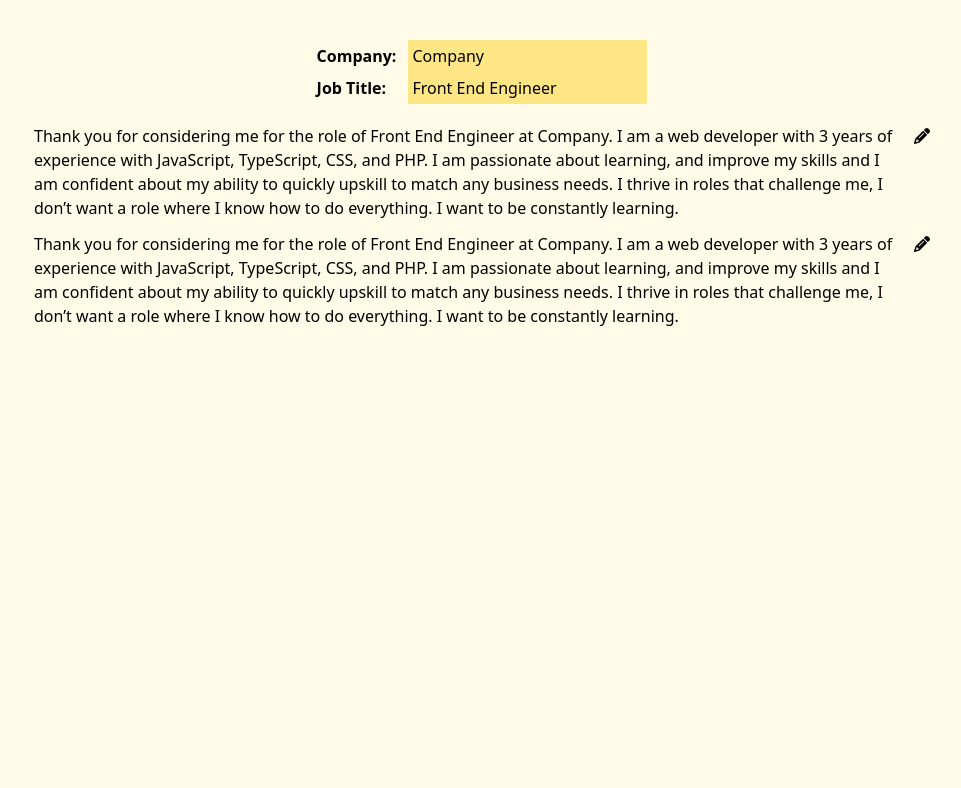
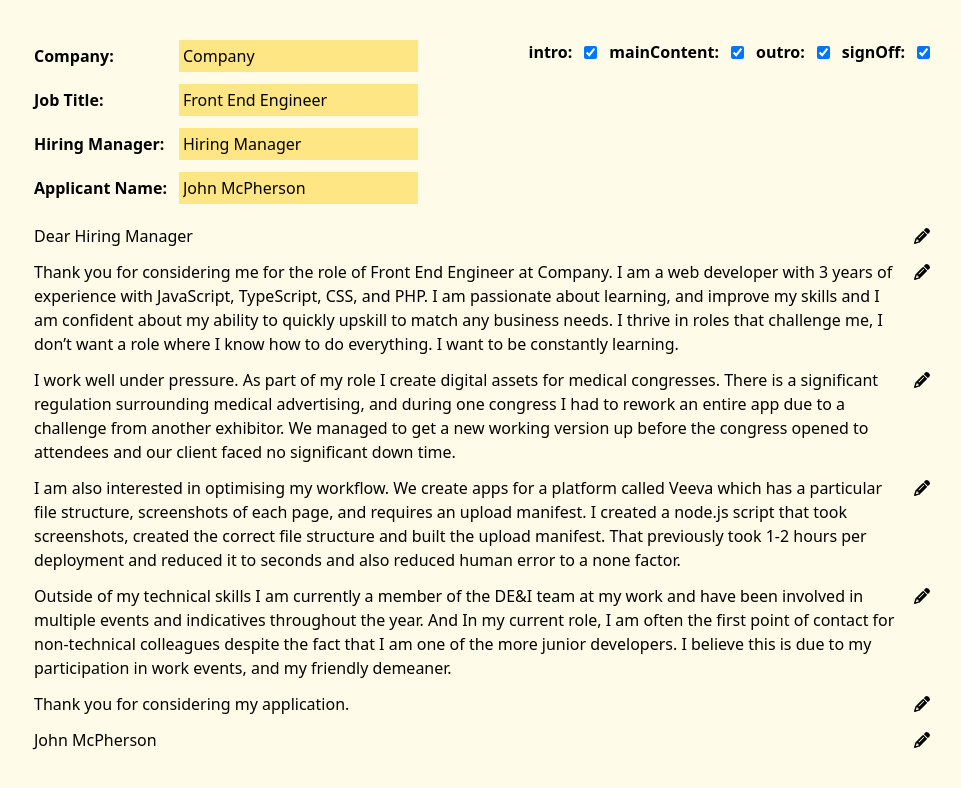
Before and after one commit to John-McPherson/cover_letter_writer, a React (Vite) app: page / in a window 1280 px wide. Shown: the top 788 px of the page, without its empty margins (158-1119 px from the left). Built offline with nearby package versions, Linux system fonts and the light colour scheme.

Commit message:
add checkboxes to conditional render content

```diff
--- a/src/App.tsx
+++ b/src/App.tsx
@@ -2,40 +2,124 @@ import { useState } from "react";
 import appData from "./data/data";
 
 import EditableText from "./Components/EditableText/EditableText";
-import TextInput from "./Components/Controls/TextInput";
+import Input from "./Components/Controls/Input";
+import Checkbox from "./Components/Controls/checkbox";
 function App() {
+  const initialLayout: { [key: string]: boolean } = {};
+  Object.keys(appData).forEach((key) => {
+    initialLayout[key] = true;
+  });
+
   const [company, setCompany] = useState("Company");
   const [jobTitle, setJobTitle] = useState("Front End Engineer");
+  const [hiringManager, setHiringManager] = useState("Hiring Manager");
+  const [applicantName, setApplicantName] = useState("John McPherson");
+  const [layout, setLayout] = useState(initialLayout);
 
-  console.log(appData);
+  const handleCheck = (key: string) => {
+    setLayout((prevState) => {
+      const newState = {
+        ...prevState,
+        [key]: !prevState[key as keyof typeof layout],
+      };
+      return newState;
+    });
+  };
+
   return (
     <main className="bg-yellow-50 min-w-screen min-h-screen flex flex-col items-center py-10 gap-5">
-      <section id="controls">
-        <TextInput
+      <section
+        id="controls"
+        className="flex justify-between w-10/12 max-w-4xl gap-3"
+      >
+        <div className="flex flex-col gap-3">
+          <Input
             name={"company"}
             label="Company"
             value={company}
             onChange={(newValue) => setCompany(newValue)}
           />
-        <TextInput
+          <Input
             name={"jobTitle"}
             label="Job Title"
             value={jobTitle}
             onChange={(newValue) => setJobTitle(newValue)}
           />
+          <Input
+            name={"hiringManager"}
+            label="Hiring Manager"
+            value={hiringManager}
+            onChange={(newValue) => setHiringManager(newValue)}
+          />
+          <Input
+            name={"Applicant Name"}
+            label="Applicant Name"
+            value={applicantName}
+            onChange={(newValue) => setApplicantName(newValue)}
+          />
+        </div>
+        <div className="flex gap-3 flex-wrap items-start">
+          {Object.keys(layout).map((key: string, index) => {
+            return (
+              <Checkbox
+                key={index}
+                name={key}
+                label={key}
+                value={layout[key as keyof typeof layout]}
+                onChange={() => handleCheck(key)}
+              />
+            );
+          })}
+        </div>
       </section>
 
       <section id="output" className="flex flex-col w-10/12 max-w-4xl gap-3">
+        {layout.intro &&
+          appData.intro.map((content, index) => (
             <EditableText
-          text={appData.intro[0]}
+              key={`intro-${index}`}
+              text={content}
               jobTitle={jobTitle}
               company={company}
-        ></EditableText>
+              hiringManager={hiringManager}
+              applicantName={applicantName}
+            />
+          ))}
+        {layout.mainContent &&
+          appData.mainContent.map((content, index) => (
             <EditableText
-          text={appData.intro[0]}
+              key={`maincontent-${index}`}
+              text={content}
               jobTitle={jobTitle}
               company={company}
-        ></EditableText>
+              hiringManager={hiringManager}
+              applicantName={applicantName}
+            />
+          ))}
+
+        {layout.outro &&
+          appData.outro.map((content, index) => (
+            <EditableText
+              key={`outro-${index}`}
+              text={content}
+              jobTitle={jobTitle}
+              company={company}
+              hiringManager={hiringManager}
+              applicantName={applicantName}
+            />
+          ))}
+
+        {layout.signOff &&
+          appData.signOff.map((content, index) => (
+            <EditableText
+              key={`signoff-${index}`}
+              text={content}
+              jobTitle={jobTitle}
+              company={company}
+              hiringManager={hiringManager}
+              applicantName={applicantName}
+            />
+          ))}
       </section>
     </main>
   );
--- /dev/null
+++ b/src/Components/Controls/Checkbox.tsx
@@ -0,0 +1,28 @@
+const Checkbox = ({
+  onChange,
+  name,
+  label,
+  value,
+}: {
+  onChange: () => void;
+  name: string;
+  label: string;
+  value: boolean;
+}) => {
+  return (
+    <div className="flex gap-3 items-center justify-between">
+      <label htmlFor={name}>
+        <b>{label}:</b>
+      </label>
+      <input
+        type="checkbox"
+        name={name}
+        checked={value}
+        className="bg-amber-200 p-1"
+        onChange={() => onChange()}
+      />
+    </div>
+  );
+};
+
+export default Checkbox;
--- a/src/Components/Controls/TextInput.tsx
+++ b/src/Components/Controls/Input.tsx
@@ -1,13 +1,15 @@
-const TextInput = ({
+const Input = ({
   onChange,
   name,
   label,
   value,
+  type = "text",
 }: {
   onChange: (value: string) => void;
   name: string;
   label: string;
-  value: string;
+  value?: string;
+  type?: string;
 }) => {
   return (
     <div className="flex gap-3 items-center justify-between">
@@ -15,7 +17,7 @@ const TextInput = ({
         <b>{label}:</b>
       </label>
       <input
-        type="text"
+        type={type}
         name={name}
         defaultValue={value}
         className="bg-amber-200 p-1"
@@ -25,4 +27,4 @@ const TextInput = ({
   );
 };
 
-export default TextInput;
+export default Input;
--- a/src/Components/EditableText/EditableText.tsx
+++ b/src/Components/EditableText/EditableText.tsx
@@ -6,11 +6,19 @@ interface Props {
   text: string;
   company: string;
   jobTitle: string;
+  applicantName: string;
+  hiringManager: string;
 }
 
 const classes = `w-full `;
 
-const EditableText = ({ text, company, jobTitle }: Props) => {
+const EditableText = ({
+  text,
+  company,
+  jobTitle,
+  applicantName,
+  hiringManager,
+}: Props) => {
   const [content, setContent] = useState(text);
   const [isEditing, setIsEditing] = useState(false);
   return (
@@ -19,6 +27,8 @@ const EditableText = ({ text, company, jobTitle }: Props) => {
         <p className={classes}>
           {content
             .replace("{{company}}", company)
+            .replace("{{hiringManager}}", hiringManager)
+            .replace("{{applicantName}}", applicantName)
             .replace("{{jobTitle}}", jobTitle)}
         </p>
       ) : (
--- a/src/data/data.tsx
+++ b/src/data/data.tsx
@@ -1,5 +1,6 @@
 const appData = {
   intro: [
+    "Dear {{hiringManager}}",
     "Thank you for considering me for the role of {{jobTitle}} at {{company}}. I am a web developer with 3 years of experience with JavaScript, TypeScript, CSS, and PHP. I am passionate about learning, and improve my skills and I am confident about my ability to quickly upskill to match any business needs. I thrive in roles that challenge me,  I don’t want a role where I know how to do everything. I want to be constantly learning.",
   ],
   mainContent: [
@@ -9,6 +10,6 @@ const appData = {
   outro: [
     "Outside of my technical skills I am currently a member of the DE&I team at my work and have been involved in multiple events and indicatives throughout the year. And In my current role, I am often the first point of contact for non-technical colleagues despite the fact that I am one of the more junior developers. I believe this is due to my participation in work events, and my friendly demeaner.",
   ],
-  signOff: ["Thank you for considering my application.", "John McPherson"],
+  signOff: ["Thank you for considering my application.", "{{applicantName}}"],
 };
 export default appData;
```
Lines whose indentation alone changed are shown as unchanged.
